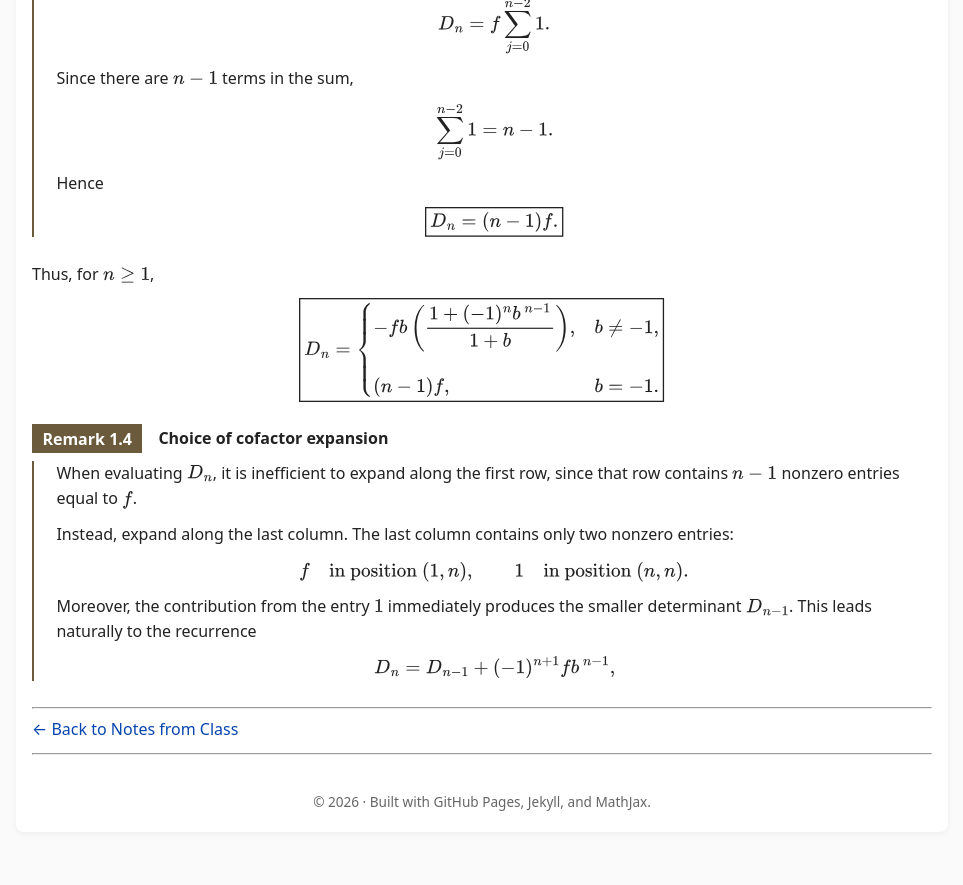
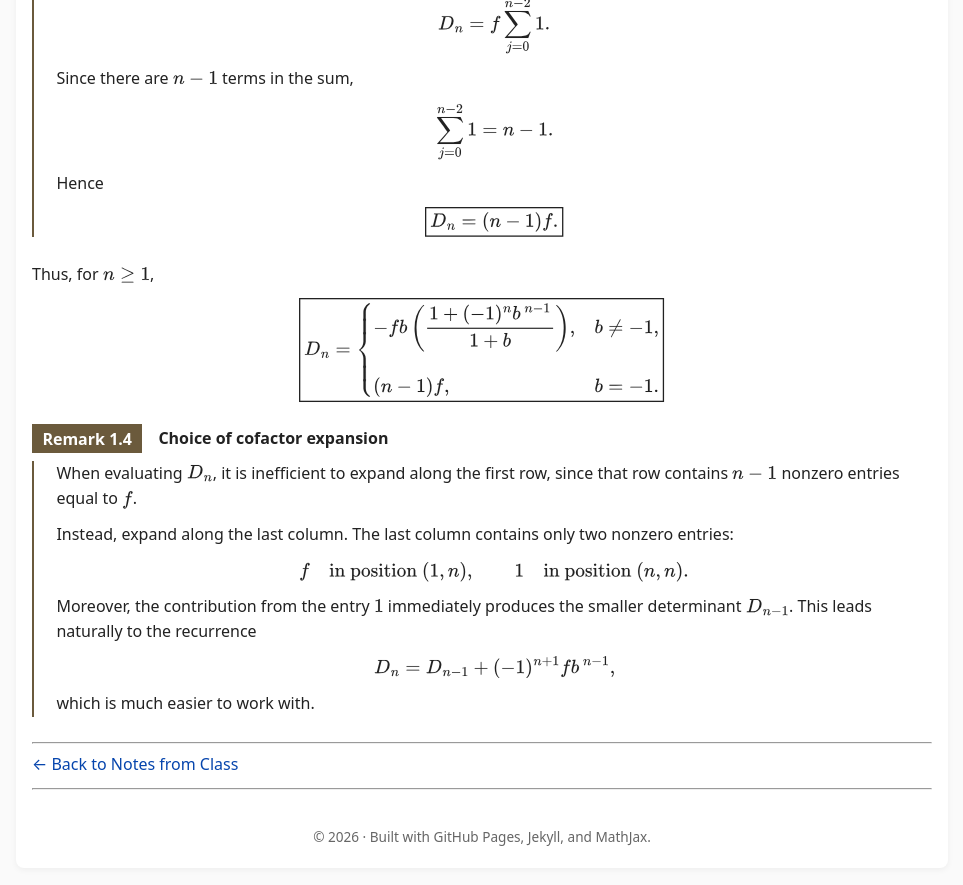
Before and after one commit to SaleemKamaludin/SaleemKamaludin.github.io, a Jekyll site: the page built from courses/math-2276/notes-from-class/lecture-2/index.md, in a window 1280 px wide and 900 px high, scrolled down 10553 px. Shown: the top 885 px of the window, without its empty margins (158-1121 px from the left). Built offline with Jekyll 4.4.1, drawn with Linux system fonts in a browser that asks for light colours; before the commit the page ends 11417 px from its top, so only the background shows below that.

Commit message:
Complete cofactor expansion remark in Lecture 2

```diff
--- a/courses/math-2276/notes-from-class/lecture-2/index.md
+++ b/courses/math-2276/notes-from-class/lecture-2/index.md
@@ -1629,6 +1629,14 @@ D_n=
     </div>
 
     </div>
+
+    <div id="remark-choice-cofactor-expansion-conclusion">
+
+    <p>
+      which is much easier to work with.
+    </p>
+
+    </div>
   </div>
 
 </div>
```
